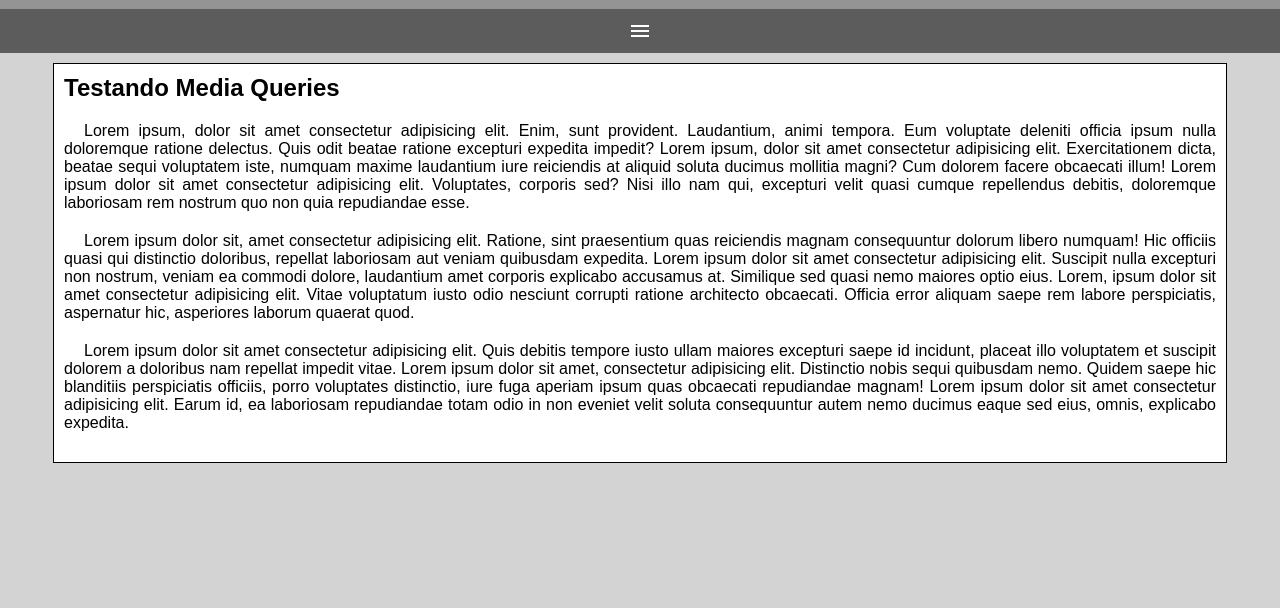
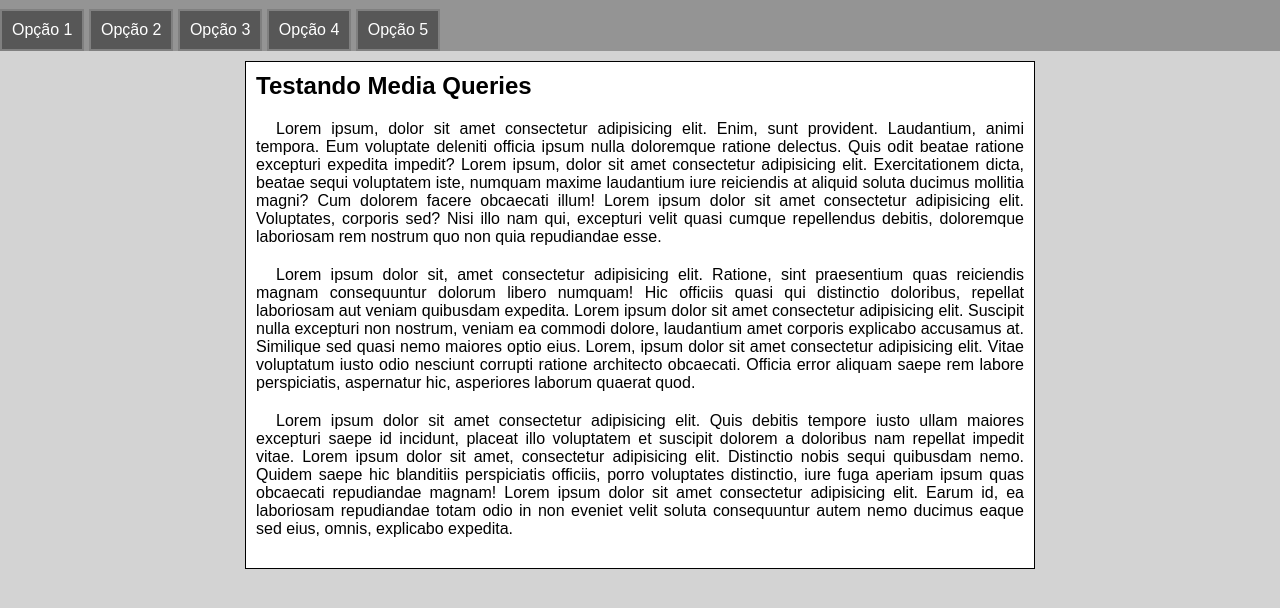
Before and after one commit to Edclenatayna/html-css, a plain HTML site: page exercicios/ex026/mq005/index.html in a window 1280 px wide. Shown: the part 38-646 px from the top of the page. Drawn offline with Linux system fonts and the light colour scheme.

Commit message:
Media Query mq005

```diff
--- /dev/null
+++ b/exercicios/ex026/mq005/estilos/media-query.css
@@ -0,0 +1,28 @@
+@charset "UTF-8";
+
+/* Typical Device  Breakpoint
+    Pequenas telas: até 600px
+    Celular: de 600px até 768px
+    Tablet: de 768px até 992 px
+    Desktop: de 992 até 1200px
+    Grandes Telas: acima de 1200px
+*/
+
+@media screen and (min-width: 768px) {
+
+    i#burger{
+        display: none;
+    }
+
+    menu {
+        display: block;
+    }
+
+    menu > ul > li {
+        display: inline-block;
+    }
+
+    main{
+        width: 768px;
+    }
+}
--- a/exercicios/ex026/mq005/index.html
+++ b/exercicios/ex026/mq005/index.html
@@ -7,6 +7,7 @@
     <title>Media Query</title>
     <link href="https://fonts.googleapis.com/icon?family=Material+Icons" rel="stylesheet">
     <link rel="stylesheet" href="estilos/style.css">
+    <link rel="stylesheet" href="estilos/media-query.css">
 </head>
 <body>
     <header>
```
